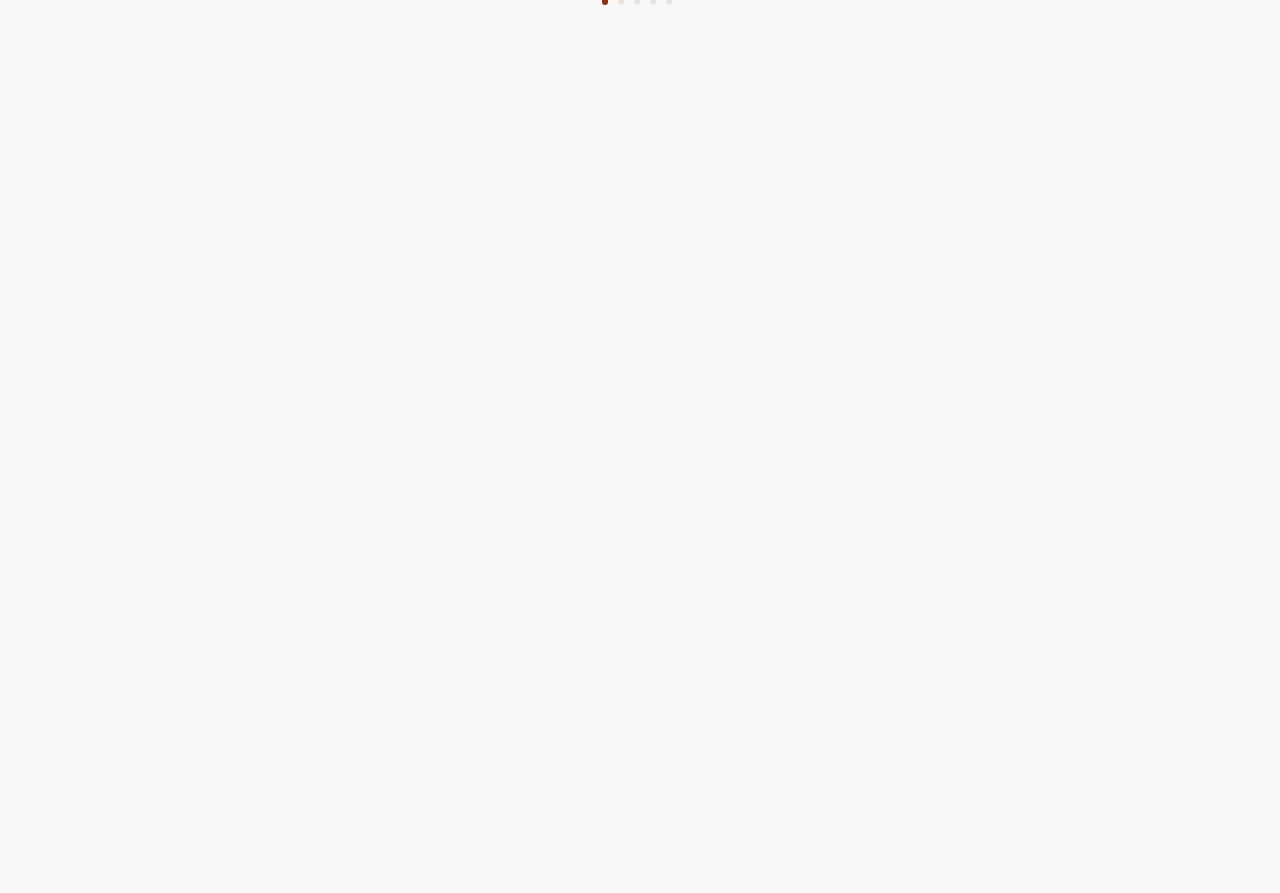
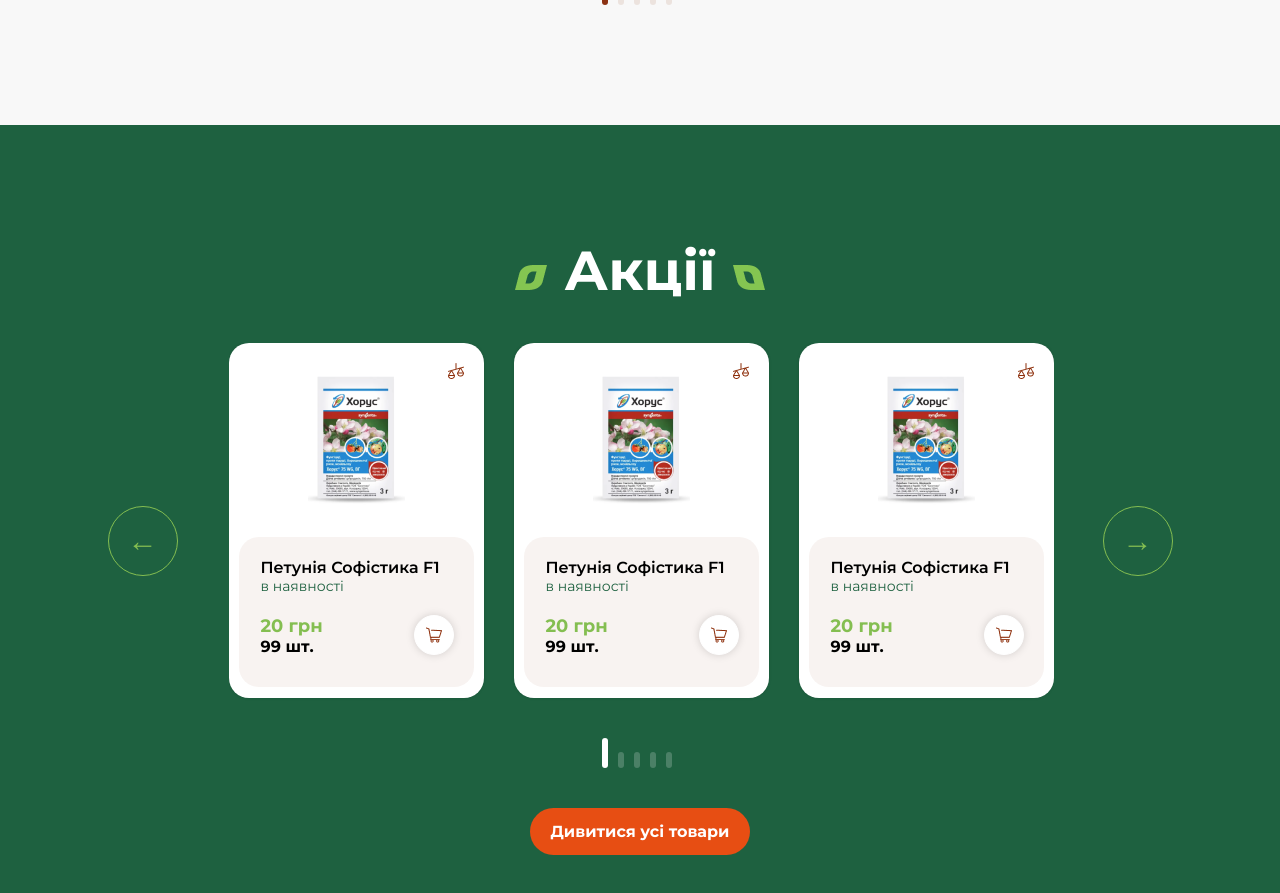
Before and after one commit to IloveKatyara1/InternetShopDat.WEB, a React (Create React App) app: page / in a window 1280 px wide. Shown: the part 2320-3213 px from the top of the page. Before the commit the page ends 2445 px from the top, so only its background shows below. Built offline with nearby package versions, Linux system fonts and the light colour scheme.

Commit message:
added Discounts

```diff
--- a/src/Components/Carousel/index.tsx
+++ b/src/Components/Carousel/index.tsx
@@ -181,8 +181,8 @@ const Carousel = ({ classes, children }: { classes?: string[] | string; children
                     &#8594;
                 </button>
             </div>
-            <div className="carouselComp__dots_wrapper_parent">
-                <div className="carouselComp__dots_wrapper" ref={dotsParrentRef}>
+            <div className={`carouselComp__dots_wrapper_parent ${clazz}__dots_wrapper_parent`}>
+                <div className={`carouselComp__dots_wrapper ${clazz}__dots_wrapper`} ref={dotsParrentRef}>
                     {dots}
                 </div>
             </div>
--- /dev/null
+++ b/src/Components/CarouselGreenBg/index.tsx
@@ -0,0 +1,15 @@
+import React from 'react';
+
+import Carousel from '../Carousel';
+
+const CarouselGreenBg = ({ title, children }: { title: string; children: any }) => {
+    return (
+        <div className="carousel_green">
+            <h2 className="title title_white left-leaf right-leaf">{title}</h2>
+            <Carousel classes="white_dots">{React.Children.map(children, (child) => child)}</Carousel>
+            <button className="button button_see-all">Дивитися усі товари</button>
+        </div>
+    );
+};
+
+export default CarouselGreenBg;
--- a/src/assets/scss/components/_carousel.scss
+++ b/src/assets/scss/components/_carousel.scss
@@ -56,6 +56,10 @@
         }
     }
 
+    .white_dots &__inner::after {
+        background-color: $black-green;
+    }
+
     &__content {
         display: flex;
         position: absolute;
@@ -105,6 +109,22 @@
             background-color: $red;
             height: 30px;
         }
+    }
+
+    .white_dots__dots_wrapper &__dot {
+        background: rgba(255, 255, 255, 0.2);
+
+        &_active {
+            background-color: rgba(255, 255, 255, 1);
+        }
+    }
+}
+
+.white_dots {
+    margin: 39px auto 0 auto;
+
+    &__dots_wrapper_parent {
+        margin-bottom: 40px;
     }
 }
 
--- a/src/assets/scss/pages/_main.scss
+++ b/src/assets/scss/pages/_main.scss
@@ -82,6 +82,14 @@
     }
 }
 
+.carousel_green {
+    background-color: $black-green;
+    padding: 112px 0 75px 0;
+    display: flex;
+    flex-direction: column;
+    align-items: center;
+}
+
 @media (max-width: 1300px) {
     .agrarian {
         &__man {
@@ -127,6 +135,10 @@
     .news {
         padding-bottom: 100px;
     }
+
+    .carousel_green {
+        padding: 100px 0 70px 0;
+    }
 }
 
 @media (max-width: 873px) {
@@ -152,6 +164,10 @@
 
     .news {
         padding-bottom: 80px;
+    }
+
+    .carousel_green {
+        padding: 80px 0 65px 0;
     }
 }
 
@@ -213,6 +229,10 @@
     .news {
         padding-bottom: 60px;
     }
+
+    .carousel_green {
+        padding: 50px 0 55px 0;
+    }
 }
 
 @media (max-width: 455px) {
@@ -234,4 +254,8 @@
     .news {
         padding-bottom: 40px;
     }
+
+    .carousel_green {
+        padding: 34px 0 40px 0;
+    }
 }
--- a/src/assets/scss/style.scss
+++ b/src/assets/scss/style.scss
@@ -50,6 +50,13 @@ p {
 h1 {
     font-size: 55px;
     font-weight: 700;
+}
+
+.title {
+    &_white {
+        color: #ffff;
+        text-align: center;
+    }
 }
 
 .right-leaf::after,
@@ -159,6 +166,11 @@ h1 {
         width: 18px;
         height: 14px;
     }
+
+    .right-leaf::after {
+        transform: scale(1, 1);
+        right: 0px;
+    }
 }
 
 @media (max-width: 455px) {
--- /dev/null
+++ b/src/pages/MainPage/components/Discounts.tsx
@@ -0,0 +1,67 @@
+import CarouselGreenBg from '../../../Components/CarouselGreenBg';
+import Card from '../../../Components/Card';
+
+import cardImg from '../../../assets/img/card_image.png';
+
+const Discounts = () => {
+    return (
+        <CarouselGreenBg title="Акції">
+            <div>
+                <Card img={cardImg} name="Петунія Софістика F1" price={20} items={99} link="#" />
+            </div>
+            <div>
+                <Card img={cardImg} name="Петунія Софістика F1" price={20} items={99} link="#" />
+            </div>
+            <div>
+                <Card img={cardImg} name="Петунія Софістика F1" price={20} items={99} link="#" />
+            </div>
+            <div>
+                <Card img={cardImg} name="Петунія Софістика F1" price={20} items={99} link="#" />
+            </div>
+            <div>
+                <Card img={cardImg} name="Петунія Софістика F1" price={20} items={99} link="#" />
+            </div>
+            <div>
+                <Card img={cardImg} name="Петунія Софістика F1" price={20} items={99} link="#" />
+            </div>
+            <div>
+                <Card img={cardImg} name="Петунія Софістика F1" price={20} items={99} link="#" />
+            </div>
+            <div>
+                <Card img={cardImg} name="Петунія Софістика F1" price={20} items={99} link="#" />
+            </div>
+            <div>
+                <Card img={cardImg} name="Петунія Софістика F1" price={20} items={99} link="#" />
+            </div>
+            <div>
+                <Card img={cardImg} name="Петунія Софістика F1" price={20} items={99} link="#" />
+            </div>
+            <div>
+                <Card img={cardImg} name="Петунія Софістика F1" price={20} items={99} link="#" />
+            </div>
+            <div>
+                <Card img={cardImg} name="Петунія Софістика F1" price={20} items={99} link="#" />
+            </div>
+            <div>
+                <Card img={cardImg} name="Петунія Софістика F1" price={20} items={99} link="#" />
+            </div>
+            <div>
+                <Card img={cardImg} name="Петунія Софістика F1" price={20} items={99} link="#" />
+            </div>
+            <div>
+                <Card img={cardImg} name="Петунія Софістика F1" price={20} items={99} link="#" />
+            </div>
+            <div>
+                <Card img={cardImg} name="Петунія Софістика F1" price={20} items={99} link="#" />
+            </div>
+            <div>
+                <Card img={cardImg} name="Петунія Софістика F1" price={20} items={99} link="#" />
+            </div>
+            <div>
+                <Card img={cardImg} name="Петунія Софістика F1" price={20} items={99} link="#" />
+            </div>
+        </CarouselGreenBg>
+    );
+};
+
+export default Discounts;
--- a/src/pages/MainPage/components/News.tsx
+++ b/src/pages/MainPage/components/News.tsx
@@ -1,4 +1,4 @@
-import Card from '../../../Components/Card/Card';
+import Card from '../../../Components/Card';
 import Carousel from '../../../Components/Carousel';
 
 import cardImg from '../../../assets/img/card_image.png';
--- a/src/pages/MainPage/index.tsx
+++ b/src/pages/MainPage/index.tsx
@@ -1,6 +1,7 @@
 import Agrarian from './components/Agrarian';
 import AboutCompany from './components/AboutCompany';
 import News from './components/News';
+import Discounts from './components/Discounts';
 
 const MainPage = () => {
     return (
@@ -8,6 +9,7 @@ const MainPage = () => {
             <Agrarian />
             <AboutCompany />
             <News />
+            <Discounts />
         </main>
     );
 };
```
Also changed, not shown: src/Components/Card/index.tsx (renamed from src/Components/Card/Card.tsx).
